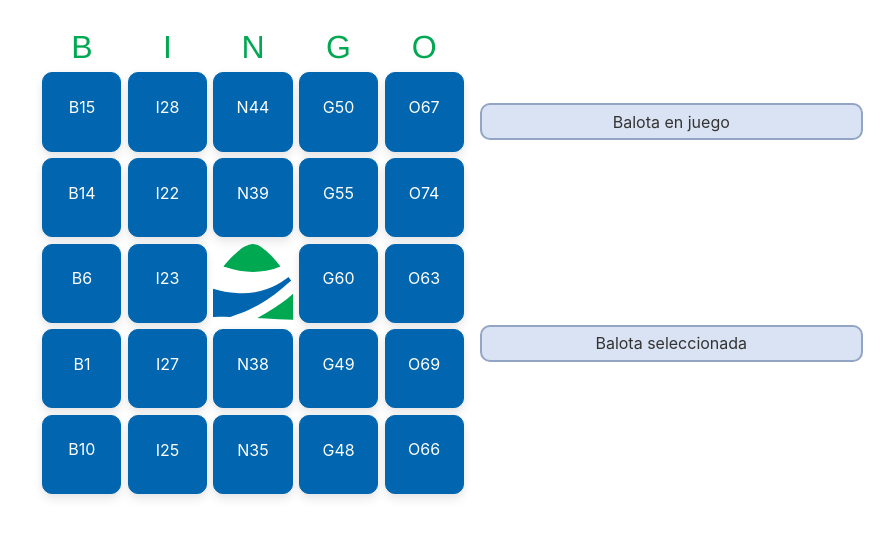
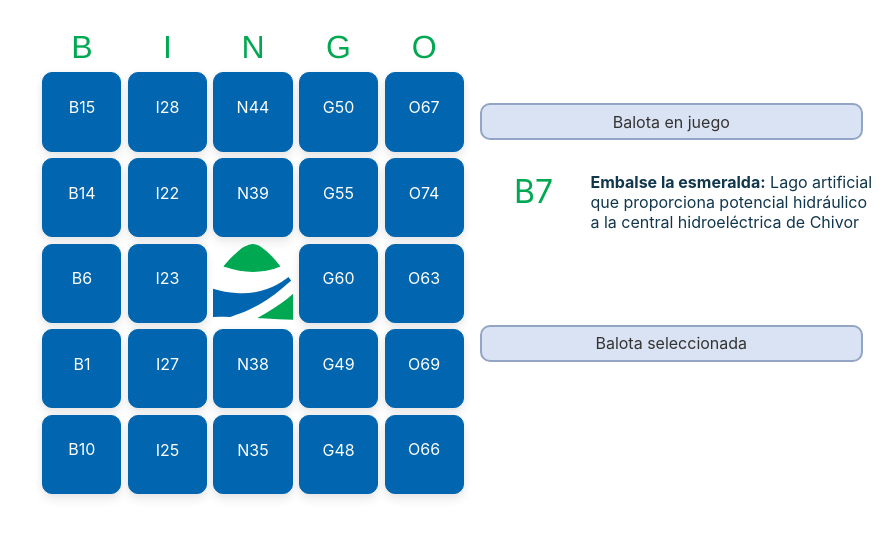
Before and after one commit to ccgarciab/ecobingo-front, a Svelte app: page / in a window 1280 px wide. Shown: the top 538 px of the page, without its empty margins (387-1280 px from the left). Built offline with nearby package versions, Linux system fonts and the light colour scheme.

Commit message:
Mocking asynchronous updating of current tile being played

```diff
--- a/src/App.svelte
+++ b/src/App.svelte
@@ -2,11 +2,14 @@
 
 import Grid from './Grid.svelte';
 import {defs} from './defs.js';
-import {getRandomCard} from './randomCard.js';
+import {getRandomCard, getRandomCode} from './randomCard.js';
 
 let bingoCode = "";
 let concept = "";
 let definition = "";
+let p_bingoCode = "";
+let p_concept = "";
+let p_definition = "";
 let card = getRandomCard();
 let target = new Array(25).fill(false);
 target[12] = true;
@@ -27,6 +30,17 @@ function mark(event){
     window.alert("ganó");
   }
 }
+
+async function updatePlayingCode(){
+
+  while(true){
+
+    p_bingoCode = await getRandomCode();
+    [p_concept, p_definition] = defs.get(p_bingoCode);
+  }
+}
+
+updatePlayingCode();
 
 </script>
 
@@ -116,8 +130,8 @@ function mark(event){
   <div class="display">
     <div class="label">Balota en juego</div>
     <div class="inner">
-      <div class="bingocode"><div class="code">{bingoCode}</div></div>
-      <div class="description"><b>{concept}</b>{definition}</div>
+      <div class="bingocode"><div class="code">{p_bingoCode}</div></div>
+      <div class="description"><b>{p_concept}</b>{p_definition}</div>
     </div>
     <div class="label">Balota seleccionada</div>
     <div class="inner">
--- a/src/randomCard.js
+++ b/src/randomCard.js
@@ -59,6 +59,16 @@ function getRandomCard(){
   return codes;
 }
 
+function getRandomCode(){
+
+  let [l] = getRandom("BINGO", 1);
+  let code = getRandom(codesByLetter[l], 1)[0];
+  return new Promise((resolve) => {
+
+    setTimeout(() => resolve(code), 5000);
+  })
+}
+
 let codesByLetter = {};
 
 for(let i = 0; i < 5; ++i){
@@ -67,4 +77,4 @@ for(let i = 0; i < 5; ++i){
   codesByLetter[l] = range(n, n + 15).map((m) => `${l}${m}`);
 }
 
-export {getRandomCard};
+export {getRandomCard, getRandomCode};
```
